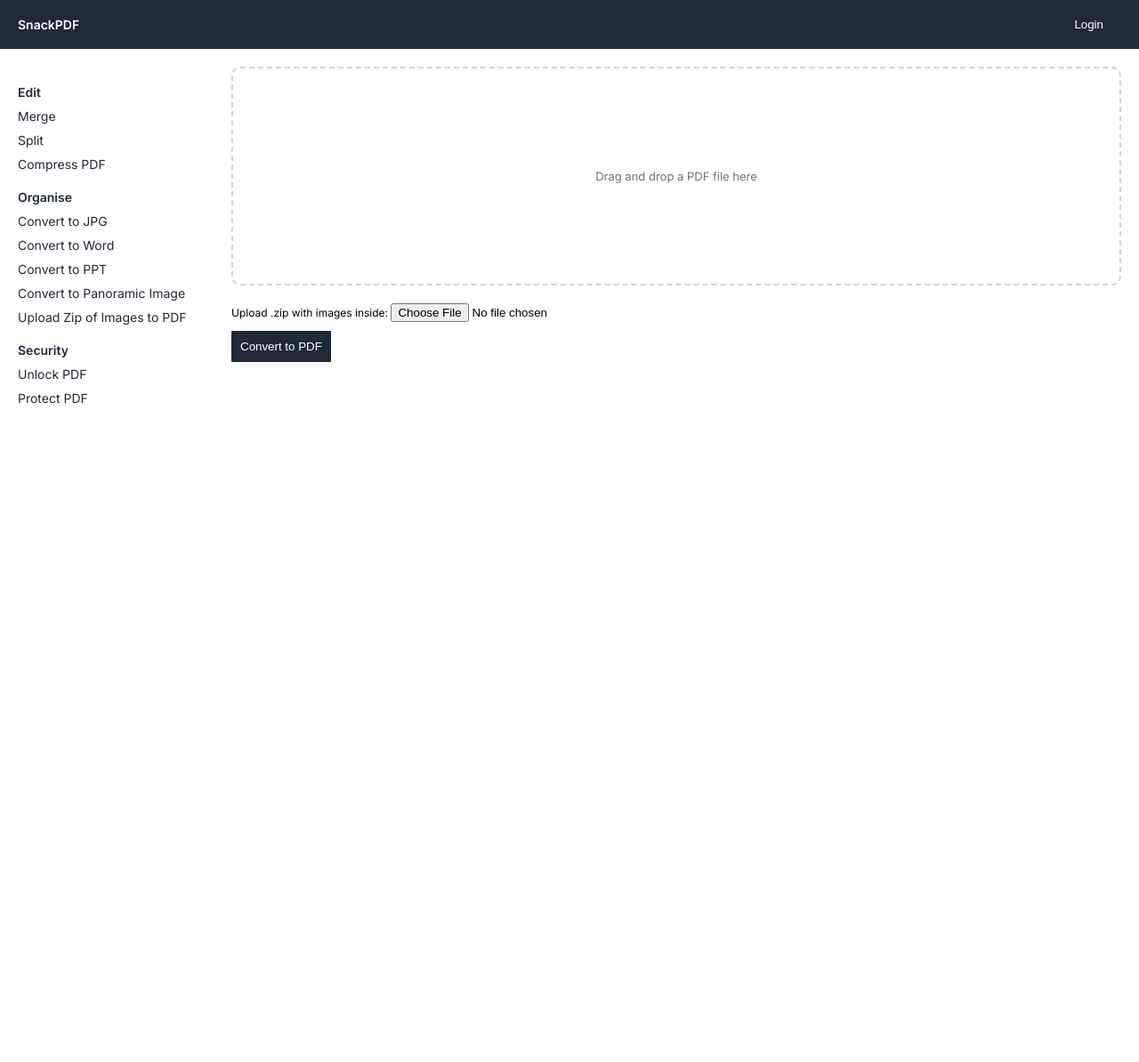
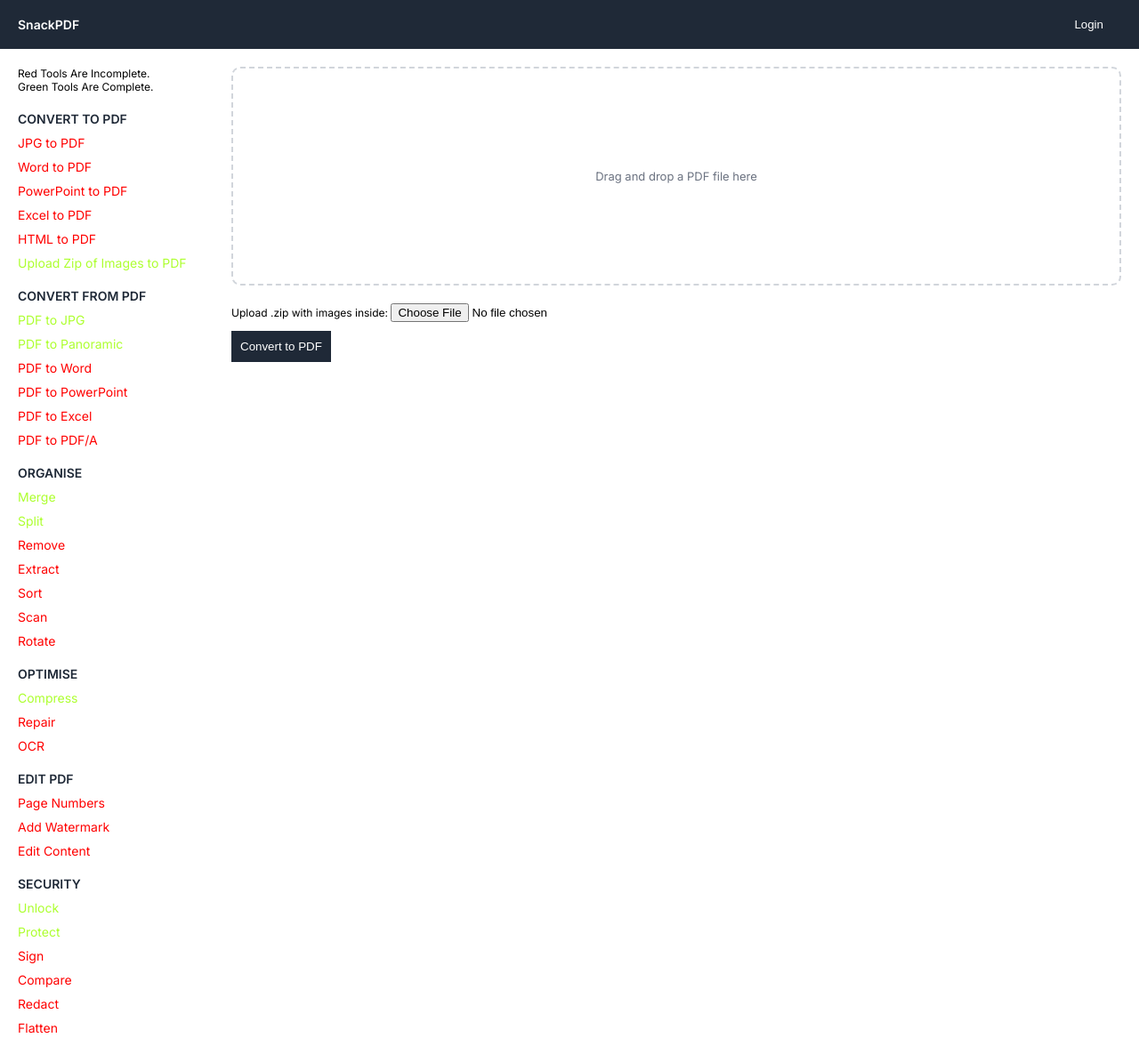
Before and after one commit to Calum-Kerr/snackpdf-python, a Flask app: page / in a window 1280 px wide. Shown: the whole page at 89% size. Before the commit the page ends 454 px from the top, so only its background shows below. Run offline with Flask 3, Linux system fonts and the light colour scheme; some libraries are stand-ins or nearby versions.

Commit message:
Added future tools to be added

```diff
--- a/pdf_to_image/templates/index.html
+++ b/pdf_to_image/templates/index.html
@@ -174,24 +174,57 @@
     </header>
     <div class="container">
         <aside class="sidebar">
-            <div class="section-title">Edit</div>
+            Red Tools Are Incomplete.
+            <br>
+            Green Tools Are Complete.
+            <div class="section-title">CONVERT TO PDF</div>
             <ul class="tool-list">
-                <li><a href="#" data-tool="merge">Merge</a></li>
-                <li><a href="#" data-tool="split">Split</a></li>
-                <li><a href="#" data-tool="compress-high">Compress PDF</a></li>
+                <li><a href="#" data-tool="merge" style="color: red;">JPG to PDF</a></li>
+                <li><a href="#" data-tool="merge" style="color: red;">Word to PDF</a></li>
+                <li><a href="#" data-tool="convert-to-ppt" style="color: red;">PowerPoint to PDF</a></li>
+                <li><a href="#" data-tool="merge" style="color: red;">Excel to PDF</a></li>
+                <li><a href="#" data-tool="merge" style="color: red;">HTML to PDF</a></li>
+                <li><a href="#" data-tool="upload-zip" style="color: greenyellow;">Upload Zip of Images to PDF</a></li>
             </ul>
-            <div class="section-title">Organise</div>
+            <div class="section-title">CONVERT FROM PDF</div>
             <ul class="tool-list">
-                <li><a href="#" data-tool="convert-to-jpg">Convert to JPG</a></li>
-                <li><a href="#" data-tool="convert-to-word">Convert to Word</a></li>
-                <li><a href="#" data-tool="convert-to-ppt">Convert to PPT</a></li>
-                <li><a href="#" data-tool="convert-to-panoramic-image">Convert to Panoramic Image</a></li>
-                <li><a href="#" data-tool="upload-zip">Upload Zip of Images to PDF</a></li>
+                <li><a href="#" data-tool="convert-to-jpg" style="color: greenyellow;">PDF to JPG</a></li>
+                <li><a href="#" data-tool="convert-to-panoramic-image" style="color: greenyellow;">PDF to Panoramic</a></li>
+                <li><a href="#" data-tool="convert-to-word" style="color: red;">PDF to Word</a></li>
+                <li><a href="#" data-tool="merge" style="color: red;">PDF to PowerPoint</a></li>
+                <li><a href="#" data-tool="merge" style="color: red;">PDF to Excel</a></li>
+                <li><a href="#" data-tool="merge" style="color: red;">PDF to PDF/A</a></li>
             </ul>
-            <div class="section-title">Security</div>
+            <div class="section-title">ORGANISE</div>
             <ul class="tool-list">
-                <li><a href="#" data-tool="unlock-pdf">Unlock PDF</a></li>
-                <li><a href="#" data-tool="protect-pdf">Protect PDF</a></li>
+                <li><a href="#" data-tool="merge" style="color: greenyellow;">Merge</a></li>
+                <li><a href="#" data-tool="split" style="color: greenyellow;">Split</a></li>
+                <li><a href="#" data-tool="merge" style="color: red;">Remove</a></li>
+                <li><a href="#" data-tool="merge" style="color: red;">Extract</a></li>
+                <li><a href="#" data-tool="merge" style="color: red;">Sort</a></li>
+                <li><a href="#" data-tool="merge" style="color: red;">Scan</a></li>
+                <li><a href="#" data-tool="merge" style="color: red;">Rotate</a></li>
+            </ul>
+            <div class="section-title">OPTIMISE</div>
+            <ul class="tool-list">
+                <li><a href="#" data-tool="compress-high" style="color: greenyellow;">Compress</a></li>
+                <li><a href="#" data-tool="merge" style="color: red;">Repair</a></li>
+                <li><a href="#" data-tool="merge" style="color: red;">OCR</a></li>
+            </ul>
+            <div class="section-title">EDIT PDF</div>
+            <ul class="tool-list">
+                <li><a href="#" data-tool="merge" style="color: red;">Page Numbers</a></li>
+                <li><a href="#" data-tool="merge" style="color: red;">Add Watermark</a></li>
+                <li><a href="#" data-tool="merge" style="color: red;">Edit Content</a></li>
+            </ul>
+            <div class="section-title">SECURITY</div>
+            <ul class="tool-list">
+                <li><a href="#" data-tool="unlock-pdf" style="color: greenyellow;">Unlock</a></li>
+                <li><a href="#" data-tool="protect-pdf" style="color: greenyellow;">Protect</a></li>
+                <li><a href="#" data-tool="merge" style="color: red;">Sign</a></li>
+                <li><a href="#" data-tool="merge" style="color: red;">Compare</a></li>
+                <li><a href="#" data-tool="merge" style="color: red;">Redact</a></li>
+                <li><a href="#" data-tool="merge" style="color: red;">Flatten</a></li>
             </ul>
         </aside>
         <main class="content">
```
